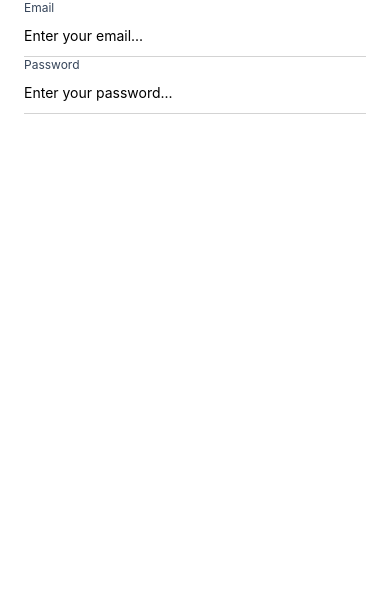
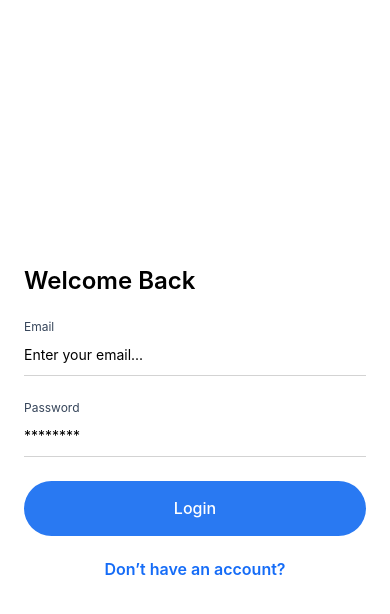
Before and after one commit to Tai-Ku/DonationApp, a React Native app: screen / in a window 390 px wide. Shown: the top 614 px of the page. Built offline with nearby package versions, Linux system fonts and the light colour scheme.

Commit message:
complete Login

```diff
--- a/assets/styles/globalstyles.js
+++ b/assets/styles/globalstyles.js
@@ -7,5 +7,8 @@ const globalStyles = StyleSheet.create({
   flex: {
     flex: 1,
   },
+  marginBottom24: {
+    marginBottom: 24,
+  },
 });
 export default globalStyles;
--- a/screens/Login/Login.js
+++ b/screens/Login/Login.js
@@ -1,8 +1,10 @@
 import React, {useState} from 'react';
-import {SafeAreaView, ScrollView} from 'react-native';
+import {Pressable, SafeAreaView, ScrollView, Text, View} from 'react-native';
 import styles from './styles';
 import globalStyles from '../../assets/styles/globalstyles';
 import Input from '../../components/Input/Input';
+import Header from '../../components/Header/Header';
+import Button from '../../components/Button/Button';
 
 const Login = () => {
   const [email, setEmail] = useState('');
@@ -13,19 +15,36 @@ const Login = () => {
       <ScrollView
         showsVerticalScrollIndicator={false}
         contentContainerStyle={styles.container}>
+        <View style={globalStyles.marginBottom24}>
+          <Header title={'Welcome Back'} />
+        </View>
+
+        <View style={globalStyles.marginBottom24}>
           <Input
             keyboardType={'email-address'}
             label={'Email'}
             placeholder={'Enter your email...'}
             onChangeText={val => setEmail(val)}
           />
+        </View>
+
+        <View style={globalStyles.marginBottom24}>
           <Input
             keyboardType={'email-address'}
             label={'Password'}
-          placeholder={'Enter your password...'}
+            placeholder={'********'}
             secureTextEntry={true}
             onChangeText={val => setPassword(val)}
           />
+        </View>
+
+        <View style={globalStyles.marginBottom24}>
+          <Button onPress={() => console.log('login')} title={'Login'} />
+        </View>
+
+        <Pressable style={styles.registrationButton}>
+          <Header color="#156CF7" type={3} title={'Don’t have an account?'} />
+        </Pressable>
       </ScrollView>
     </SafeAreaView>
   );
--- a/screens/Login/styles.js
+++ b/screens/Login/styles.js
@@ -3,6 +3,12 @@ const {StyleSheet} = require('react-native');
 const styles = StyleSheet.create({
   container: {
     marginHorizontal: 24,
+    marginVertical: 24,
+    flex: 1,
+    justifyContent: 'center',
+  },
+  registrationButton: {
+    alignItems: 'center',
   },
 });
 
```
Lines whose indentation alone changed are shown as unchanged.
